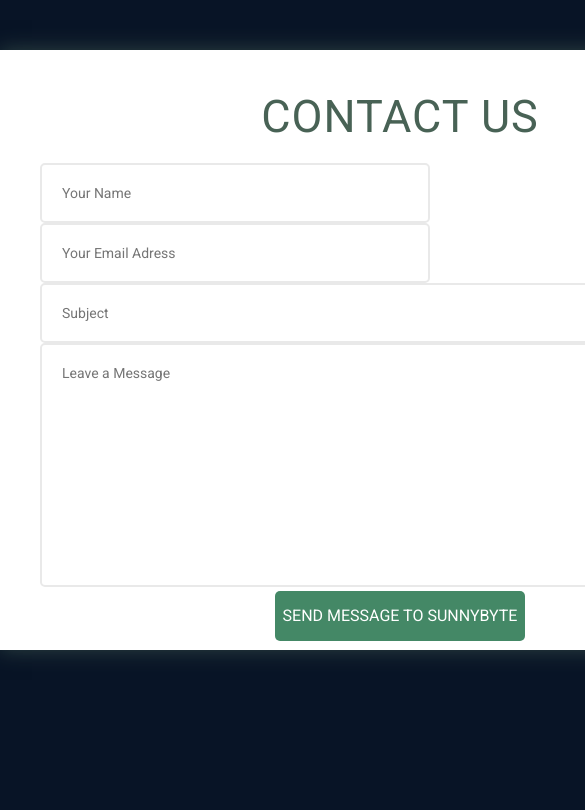
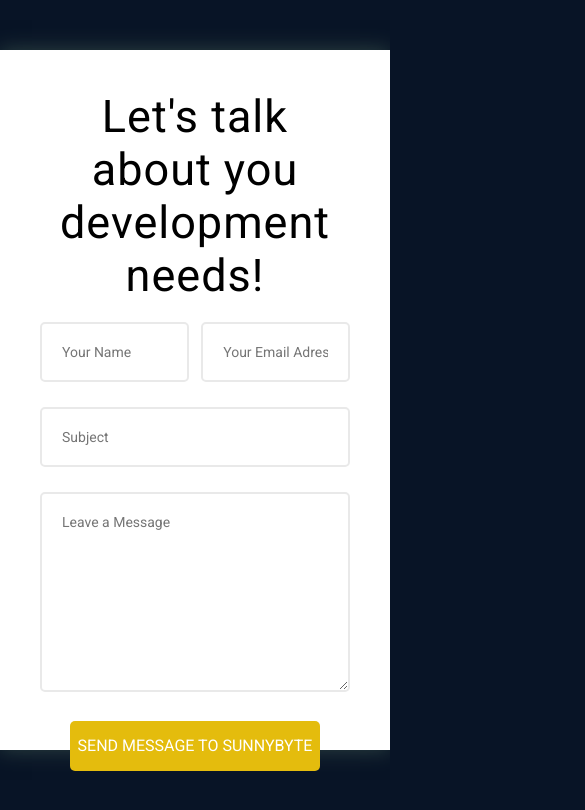
Before and after one commit to Cerebrovinny/contact_us_form, a plain HTML site: page index.html in a window 390 px wide. Shown: the top 810 px of the page, 585 px wide, since content can reach past the window. Drawn offline with nearby package versions, Linux system fonts and the light colour scheme.

Commit message:
custom css, jquey to clean fields and responsive width

```diff
--- a/index.html
+++ b/index.html
@@ -6,13 +6,16 @@
         <link rel="stylesheet" href="styles.css">
         <script src="https://ajax.googleapis.com/ajax/libs/jquery/3.2.1/jquery.min.js"></script>
         <script>$(document).ready(function(){
+            $(".btn").click(function(){
+                $(".input, .area").val("");
+            });
         });
         </script>
     </head>
     <body>
 
     <div class="container">
-        <p>contact us</p>
+        <p>Let's talk about you development needs!</p>
 
         <div class="login">
             <input type="text" class="input" placeholder="Your Name">
--- a/styles.css
+++ b/styles.css
@@ -7,14 +7,12 @@
 
 body {
     background-color: rgb(8, 20, 38);
-    background-size: cover;
-    height: auto;
     font-family: "Roboto", sans-serif;
   }
 
 .container {
-    width: 800px;
-    height: 600px;
+    max-width: 800px;
+    height: 700px;
     background: #fff;
     margin: 50px auto;
     box-sizing: border-box;
@@ -22,19 +20,27 @@ body {
     box-shadow: 0 0 20px rgba(72,98,85,0.6);
 }
 
+p{
+    text-align: center;
+    letter-spacing: 1px;
+    font-size: 45px;
+    margin-bottom: 20px;
+    color: #d38818
+  }
+
 .container p{
-    text-transform: uppercase;
     text-align: center;
     font-size: 45px;
     margin-bottom: 20px;
-    color: #486255;
+    color: rgb(0, 0, 0);
     letter-spacing: 1px;
 }
 
 .input, .msg .area{
     width: 100%;
     padding: 20px;
-    box-sizing: 25px;
+    box-sizing: border-box;
+    margin-bottom: 25px;
     border: 2px solid #e9e9e9;
     font-size: 14px;
     border-radius: 5px;
@@ -58,7 +64,7 @@ body {
 
 .btn{
     width: 250px;
-    background: #448866;
+    background: #e4bc0d;
     height: 50px;
     text-align: center;
     line-height: 50px;
@@ -71,7 +77,7 @@ body {
 
 .input:focus
 .msg .area:focus{
-    border: 2px solid #486255;
+    border: 2px solid #f3ac11;
 }
 
 ::-webkit-input-placeholder{
```
